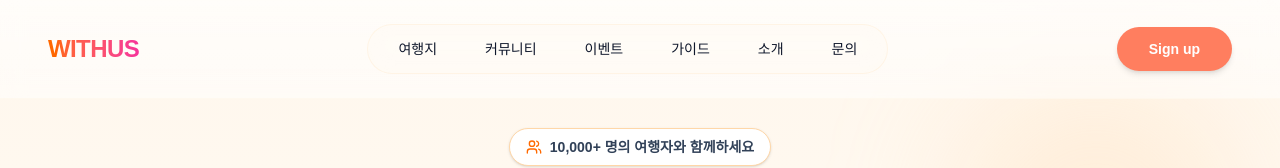
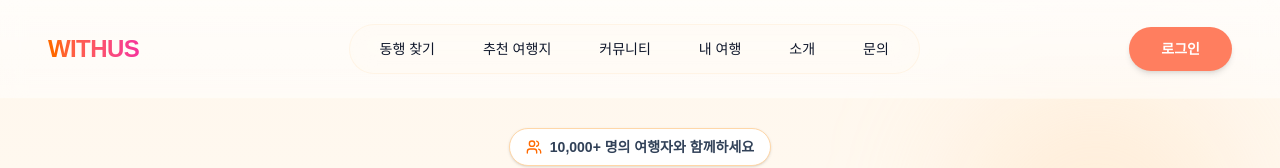
Before and after one commit to sbk090326/withus, a Next.js app in the folder withus-frontend/: page /landing in a window 1280 px wide. Shown: the top 168 px of the page. Built offline with nearby package versions, Linux system fonts and the light colour scheme.

Commit message:
Update Header

```diff
--- a/withus-frontend/app/components/layout/Header.tsx
+++ b/withus-frontend/app/components/layout/Header.tsx
@@ -10,7 +10,7 @@ export function Header({ theme: initialTheme = 'light' }: { theme?: 'light' | 'd
     const { scrollY } = useScroll();
 
     const navLinks = [
-        '여행지', '커뮤니티', '이벤트', '가이드', '소개', '문의'
+        '동행 찾기', '추천 여행지', '커뮤니티', '내 여행', '소개', '문의'
     ];
 
     useMotionValueEvent(scrollY, "change", (latest) => {
@@ -80,7 +80,7 @@ export function Header({ theme: initialTheme = 'light' }: { theme?: 'light' | 'd
                 className="px-8 py-3 rounded-full font-semibold text-sm transition-colors duration-300 bg-[#FF7E5F] text-white hover:bg-[#FF6B47] shadow-md"
                 whileTap={{ scale: 0.95 }}
             >
-                Sign up
+                로그인
             </motion.button>
         </motion.header>
     );
```
